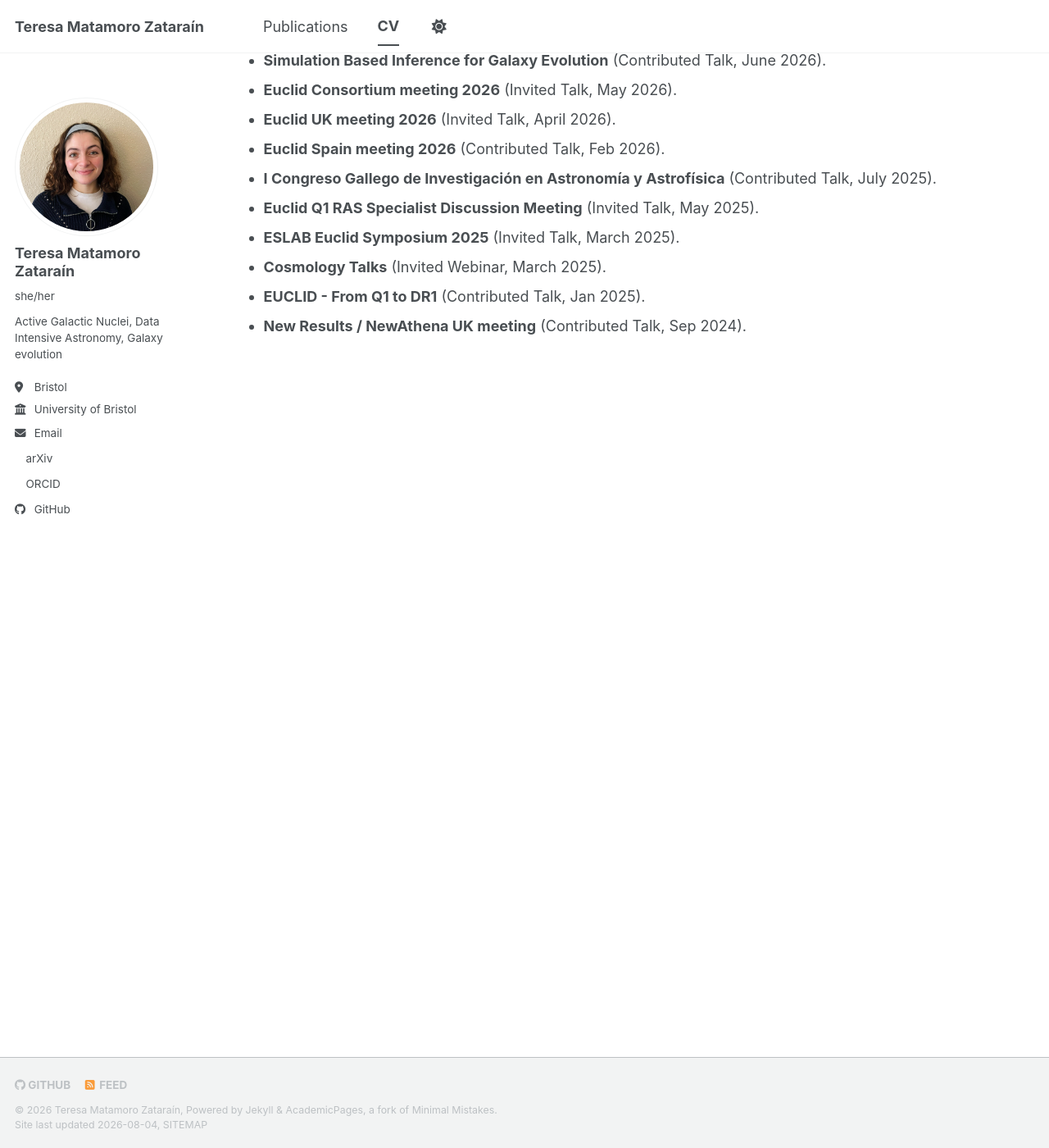
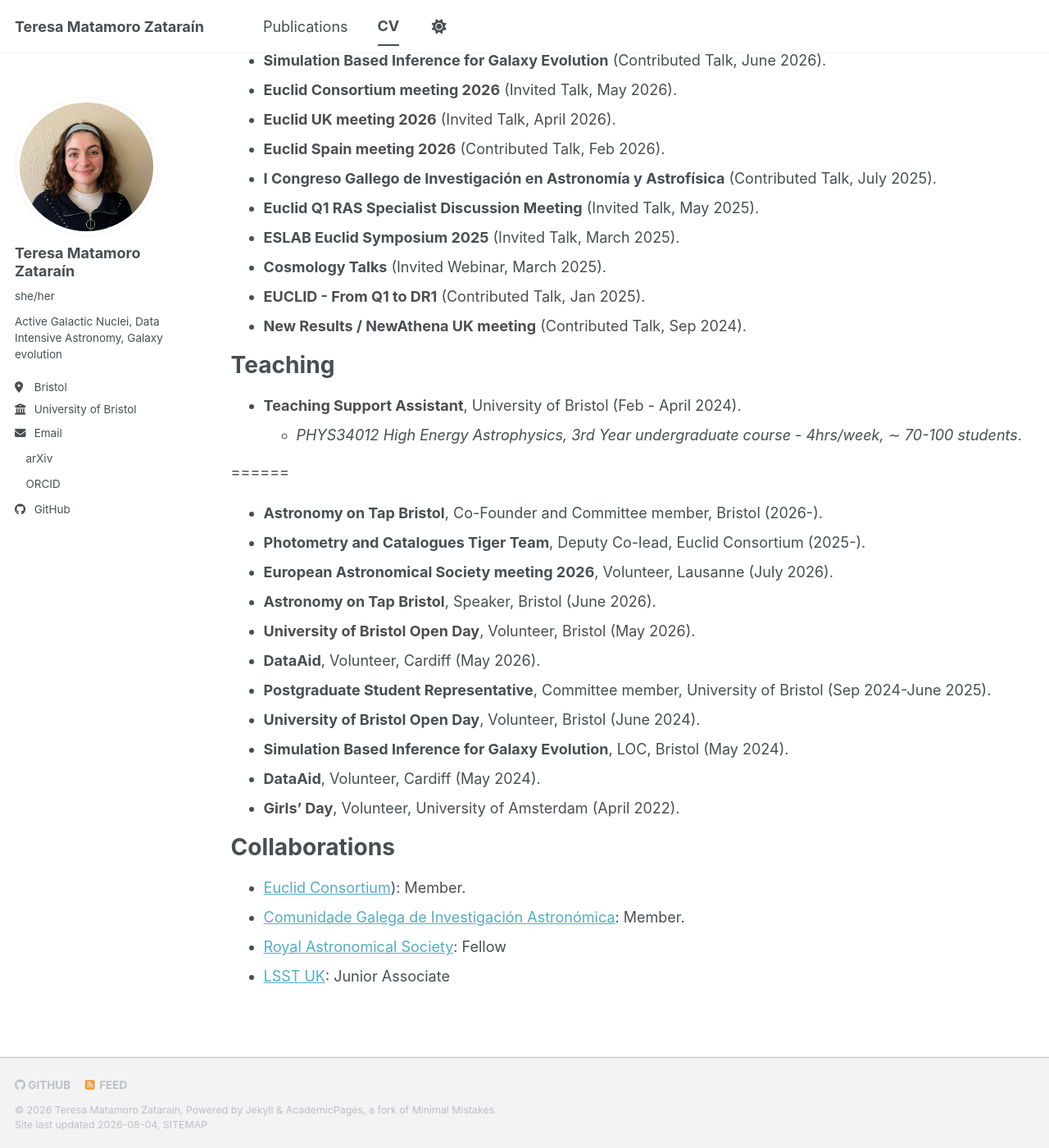
Before and after one commit to teresamatamoro/teresamatamoro.github.io, a Jekyll site: the page built from _pages/cv.md, in a window 1280 px wide and 1400 px high, scrolled down 1669 px. Shown: the whole window at 82% size. Built offline with Jekyll 4.4.1, drawn with Linux system fonts in a browser that asks for light colours; a style sheet for code colours, icons or effects is not loaded.

Commit message:
Add teaching and collaboration sections to CV

```diff
--- a/_pages/cv.md
+++ b/_pages/cv.md
@@ -67,3 +67,30 @@ Talks
 * **Cosmology Talks** (Invited Webinar, March 2025).
 * **EUCLID - From Q1 to DR1** (Contributed Talk, Jan 2025).
 * **New Results / NewAthena UK meeting** (Contributed Talk, Sep 2024).
+
+Teaching
+======
+* **Teaching Support Assistant**, University of Bristol (Feb - April 2024).
+  * _PHYS34012 High Energy Astrophysics, 3rd Year undergraduate course - 4hrs/week, ∼ 70-100 students_.
+
+======
+* **Astronomy on Tap Bristol**, Co-Founder and Committee member, Bristol (2026-).
+* **Photometry and Catalogues Tiger Team**, Deputy Co-lead, Euclid Consortium (2025-).
+* **European Astronomical Society meeting 2026**, Volunteer, Lausanne (July 2026).
+* **Astronomy on Tap Bristol**, Speaker, Bristol (June 2026).
+*  **University of Bristol Open Day**, Volunteer, Bristol (May 2026).
+*  **DataAid**, Volunteer, Cardiff (May 2026).
+*  **Postgraduate Student Representative**, Committee member, University of Bristol (Sep 2024-June 2025).
+*  **University of Bristol Open Day**, Volunteer, Bristol (June 2024).
+* **Simulation Based Inference for Galaxy Evolution**, LOC, Bristol (May 2024).
+*  **DataAid**, Volunteer, Cardiff (May 2024).
+*   **Girls' Day**, Volunteer, University of Amsterdam (April 2022).
+
+
+
+Collaborations
+======
+* [Euclid Consortium](https://www.euclid-ec.org)): Member.
+* [Comunidade Galega de Investigación Astronómica](https://www.uvigo.gal/comunidade-galega-astronomia-astrofisica): Member.
+* [Royal Astronomical Society](https://www.ras.ac.uk): Fellow
+* [LSST UK](https://www.lsst.ac.uk): Junior Associate
```
